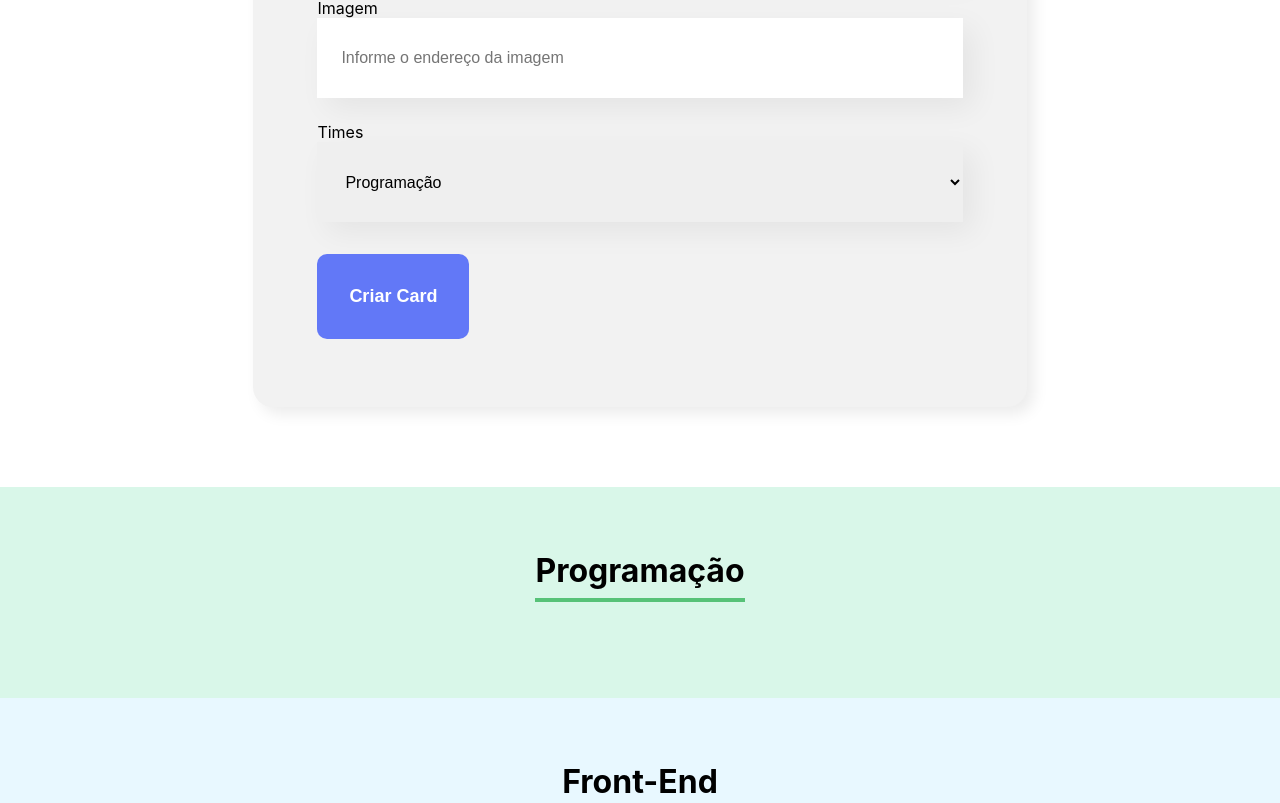
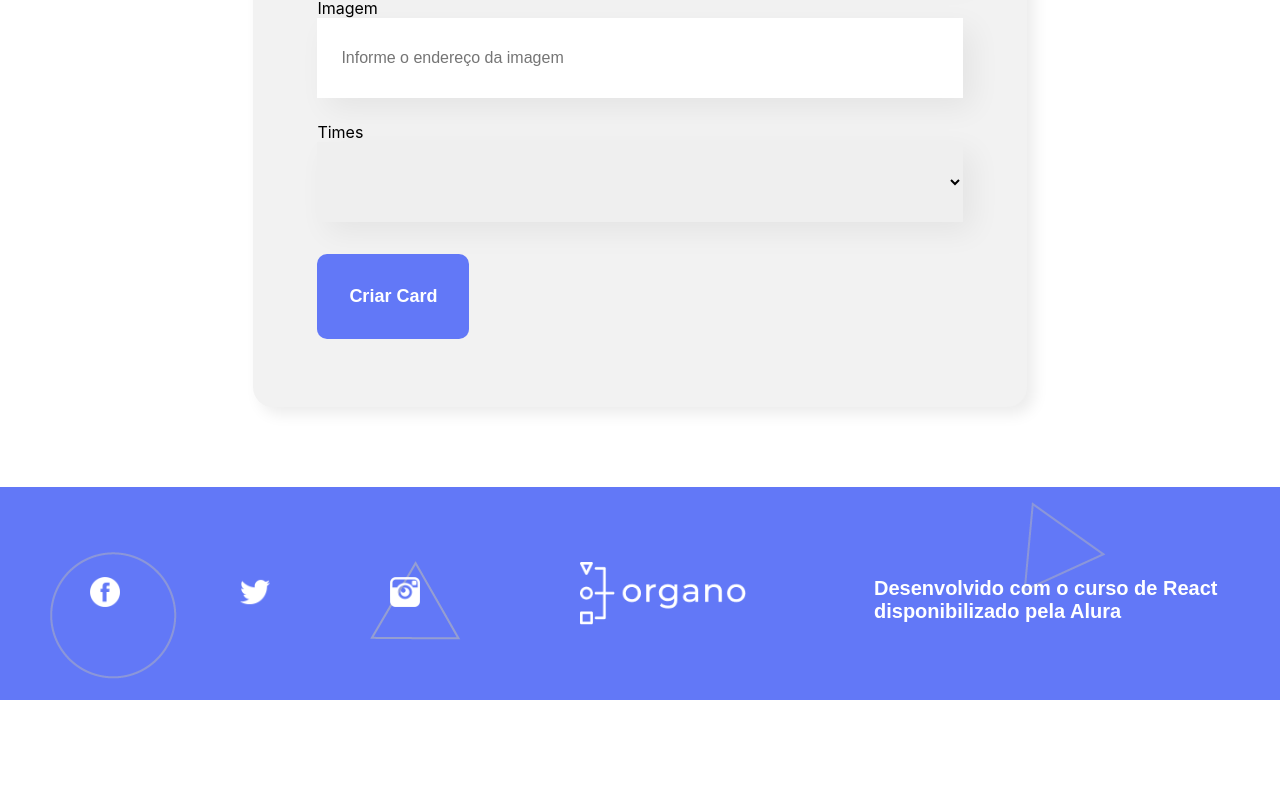
Before and after one commit to Nic0lasSouza/organo-alura, a React (Create React App) app: page / in a window 1280 px wide. Shown: the part 937-1740 px from the top of the page. After the commit the page ends 1637 px from the top, so only its background shows below. Built offline with nearby package versions, Linux system fonts and the light colour scheme; the HTML template or start-up script is replaced by a standard one.

Commit message:
correcao de bugs

```diff
--- a/src/App.js
+++ b/src/App.js
@@ -2,6 +2,7 @@ import { useState } from 'react';
 import Banner from './components/Banner';
 import Formulario from './components/form';
 import Time from './components/Time';
+import Footer from './components/footer/index.js';
 
 function App() {
 
@@ -45,7 +46,6 @@ function App() {
     const [colaboradores, setColaboradores] = useState([])
 
     const aoColaboradorAdicionado = (colaborador) =>{
-      console.log(colaborador)
       setColaboradores([...colaboradores, colaborador])
     }
 
@@ -57,7 +57,7 @@ function App() {
         {times.map(time => (
           <div>
               <Time
-              key={time.id}
+              key={time.nome}
               nome={time.nome}
               corPrimaria={time.corPrimaria}
               corSecundaria={time.corSecundaria}
@@ -66,7 +66,7 @@ function App() {
           </div>
         ))}
       </div>
-
+      <Footer/>
     </div>
   );
 
--- a/src/components/CardColaborador/index.js
+++ b/src/components/CardColaborador/index.js
@@ -33,10 +33,10 @@ const Cargo = styled.h5`
     color: #212121;
     padding: 16px;
 `;
-const Colaborador = ({nome, imagem, cargo}) =>{
+const Colaborador = ({nome, imagem, cargo, corDeFundo}) =>{
     return(
         <ColaboradorContainer>
-            <Cabecalho>
+            <Cabecalho style={{backgroundColor: corDeFundo}}>
                 <ImgProfile src={imagem} alt={nome}/>
             </Cabecalho>
             <Rodape>
--- a/src/components/ListaSuspensa/index.js
+++ b/src/components/ListaSuspensa/index.js
@@ -24,7 +24,8 @@ const ListaSuspensa = (props) => {
     return(
         <Container>
             <Nome>{props.label}</Nome>
-            <Itens onChange={evento =>props.aoAlterado(evento.target.value)} required={props.required} value={props.value}>
+            <Itens onChange={evento =>props.aoAlterado(evento.target.value)} required={props.required} value={props.valor}>
+                <option value={""}></option>
                 {props.itens.map(item => {
                     return <option key={item}>{item}</option>
                 })}
--- a/src/components/Time/index.js
+++ b/src/components/Time/index.js
@@ -24,12 +24,13 @@ const Time = (props)=> {
     const corDeFundo = { backgroundColor: props.corSecundaria};
     const linhaBottom = {borderColor: props.corPrimaria};
     return(
-        <TimeContainer style={corDeFundo}>
+        (props.colaboradores.length > 0) ? <TimeContainer style={corDeFundo}>
             <h3 style={linhaBottom}>{props.nome}</h3>
             <Colaboradores>
-                {props.colaboradores.map(colaborador => <Colaborador nome={colaborador.nome} cargo={colaborador.cargo} imagem={colaborador.imagem}/>)}
+                {props.colaboradores.map(colaborador => <Colaborador corDeFundo={props.corPrimaria} key={colaborador.nome} nome={colaborador.nome} cargo={colaborador.cargo} imagem={colaborador.imagem}/>)}
             </Colaboradores>
         </TimeContainer>
+        :''
     )
 }
 export default Time;
--- /dev/null
+++ b/src/components/footer/footerContent.js
@@ -0,0 +1,54 @@
+import styled from "styled-components";
+
+const FooterContainer = styled.div`
+@import url('https://fonts.googleapis.com/css2?family=Montserrat:wght@400;700&display=swap');
+    background-image: url("/img/fundo.png");
+    display:flex;
+    height: 213px;
+    width:100%;
+    justify-content: center;
+
+    h3{
+        color: #FFFFFF;
+        font-size:20px;
+        font-weight: 700;
+        font-family: 'Montserrat', sans-serif;
+        margin-top: 90px;
+        margin-left: 10%;
+    }
+`;
+const Icons = styled.div`
+    display:flex;
+    padding-top: 30px;
+    margin-left:30px;
+    img{
+        width: 30px;
+        padding: 60px;
+    }
+`;
+const Logo = styled.div`
+    justify-content: center;
+    align-items: center;
+    margin-top:75px;
+    margin-left: 100px;
+    img{
+        width: 166px;
+        height: 63px;
+    }
+`;
+const FooterContent = ()=>{
+    return(
+        <FooterContainer>
+                <Icons>
+                    <a href="https://www.facebook.com/"><img src="/img/fb.png" alt=""/></a>
+                    <a href="https://twitter.com/"><img src="/img/tw.png" alt=""/></a>
+                    <a href="https://www.instagram.com/"><img src="/img/ig.png" alt=""/></a>
+                </Icons>
+                <Logo>
+                    <a href="https://organo.com"><img src="/img/logo.png" alt="logo" className="logoImg" /></a>
+                </Logo>
+                <h3>Desenvolvido com o curso de React disponibilizado pela Alura</h3>
+            </FooterContainer>
+    )
+}
+export default FooterContent;
--- /dev/null
+++ b/src/components/footer/index.js
@@ -0,0 +1,16 @@
+import styled from "styled-components";
+import FooterContent from "./footerContent";
+
+const FooterBackground = styled.div`
+    background-color: #6278F7;
+`;
+
+
+const Footer = () =>{
+    return(
+        <FooterBackground>
+            <FooterContent/>
+        </FooterBackground>
+    )
+}
+export default Footer;
--- a/src/components/form/index.js
+++ b/src/components/form/index.js
@@ -32,6 +32,10 @@ const Formulario = (props) => {
             imagem,
             time
         })
+        setNome('');
+        setCargo('');
+        setImagem('');
+        setTime('');
     }
     return (
         <SectionContainer>
```
